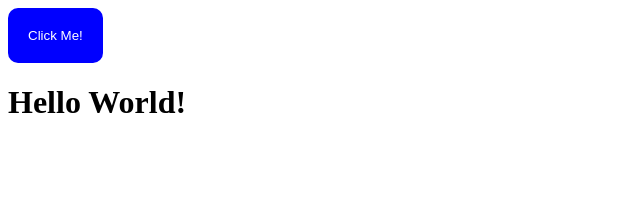
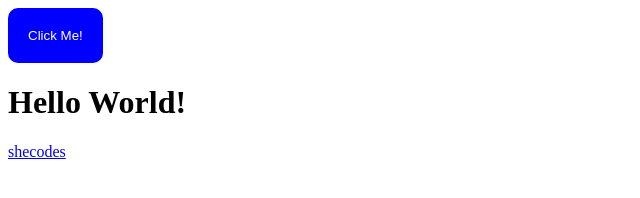
Before and after one commit to 093-1971157mya/December, a plain HTML site: page index.html in a window 1280 px wide. Shown: the full height of the page, 0-640 px from the left. Drawn offline with Linux system fonts and the light colour scheme.

Commit message:
added to the link

```diff
--- a/index.html
+++ b/index.html
@@ -19,6 +19,7 @@
 <body>
     <button id="special-button">Click Me!</button>
     <h1>Hello World!</h1>
+    <a href="https://shecodes.io">shecodes</a>
 
  <script src="index.js"></script>
 </body>
```
